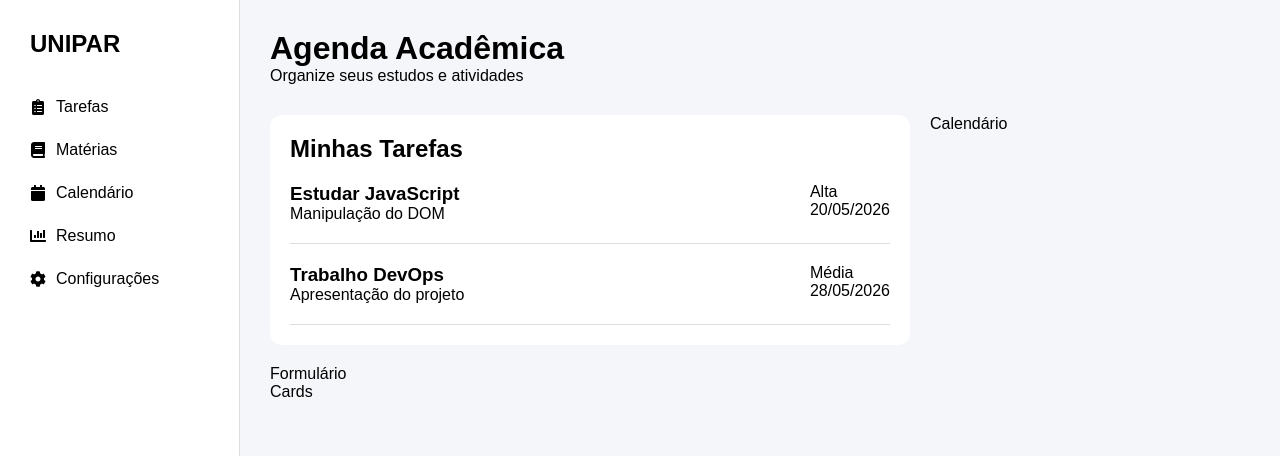
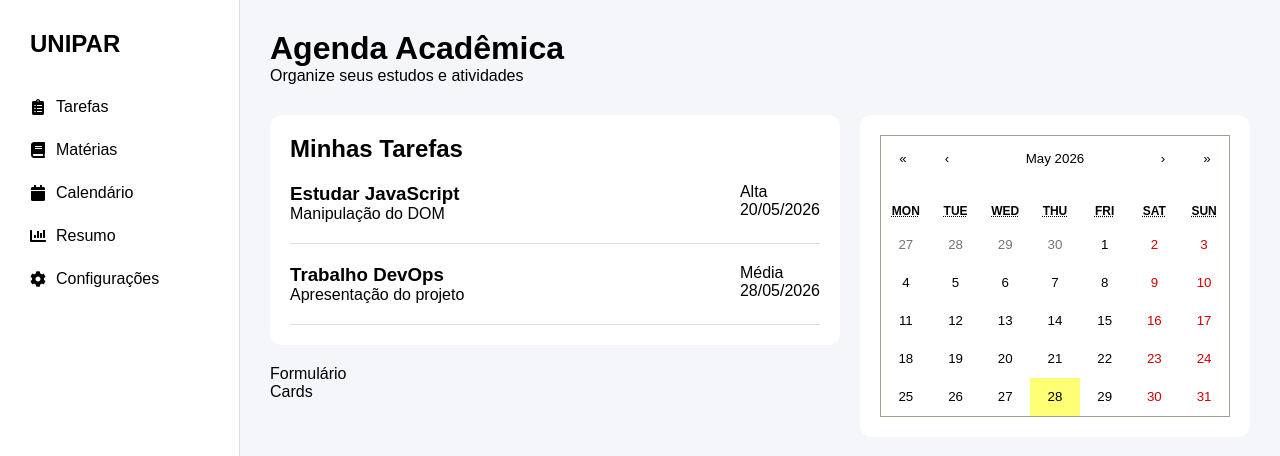
Before and after one commit to damottoca/agenda-academica, a React (Vite) app: page / in a window 1280 px wide. Shown: the top 456 px of the page. Built offline with nearby package versions, Linux system fonts and the light colour scheme.

Commit message:
adição do calendário acadêmico

```diff
--- a/src/components/CalendarBox.jsx
+++ b/src/components/CalendarBox.jsx
@@ -1,7 +1,10 @@
+import Calendar from 'react-calendar'
+import 'react-calendar/dist/Calendar.css'
+
 export default function CalendarBox() {
   return (
-    <div>
-      Calendário
+    <div className="card">
+      <Calendar />
     </div>
   )
 }
```
